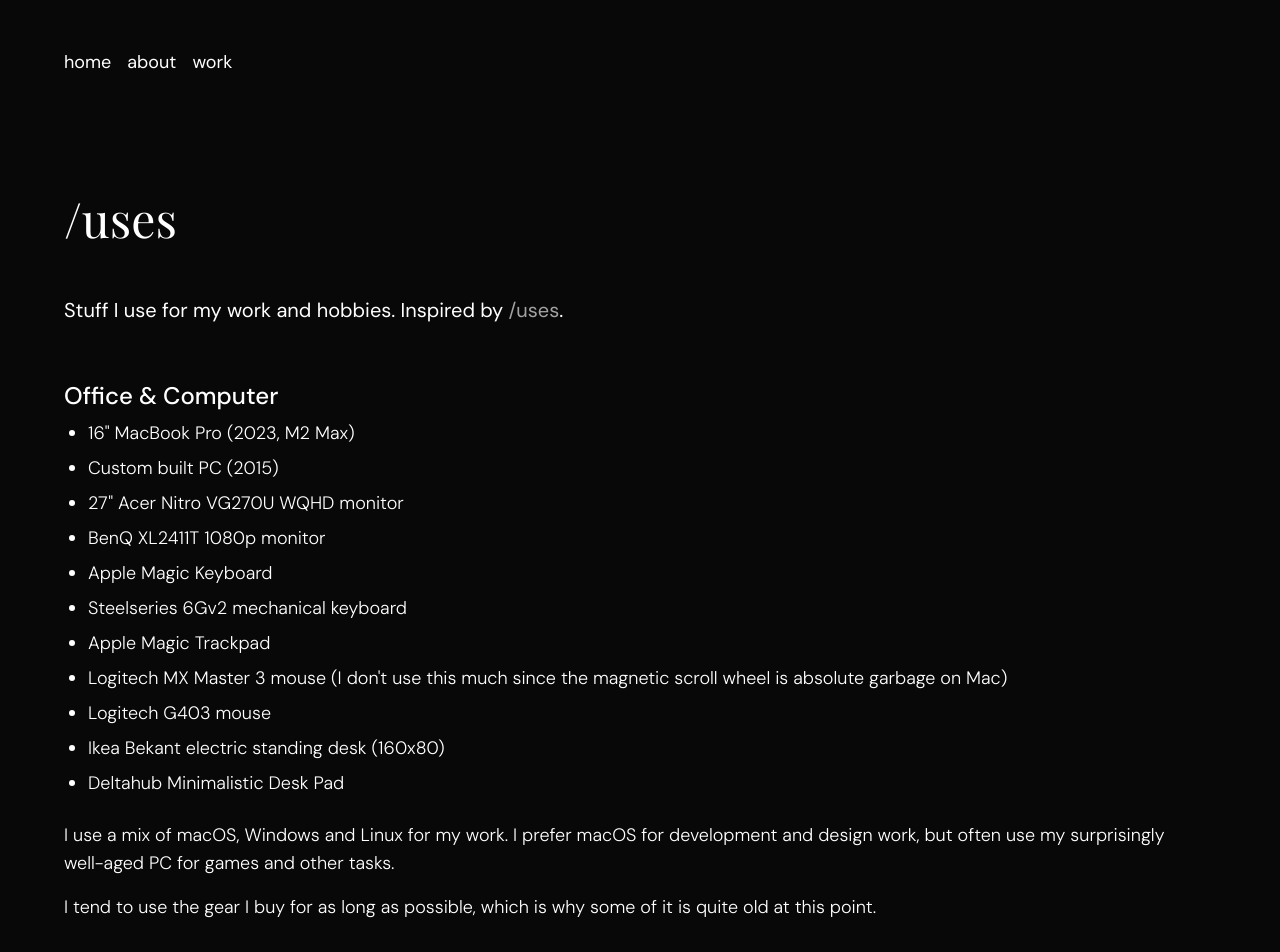
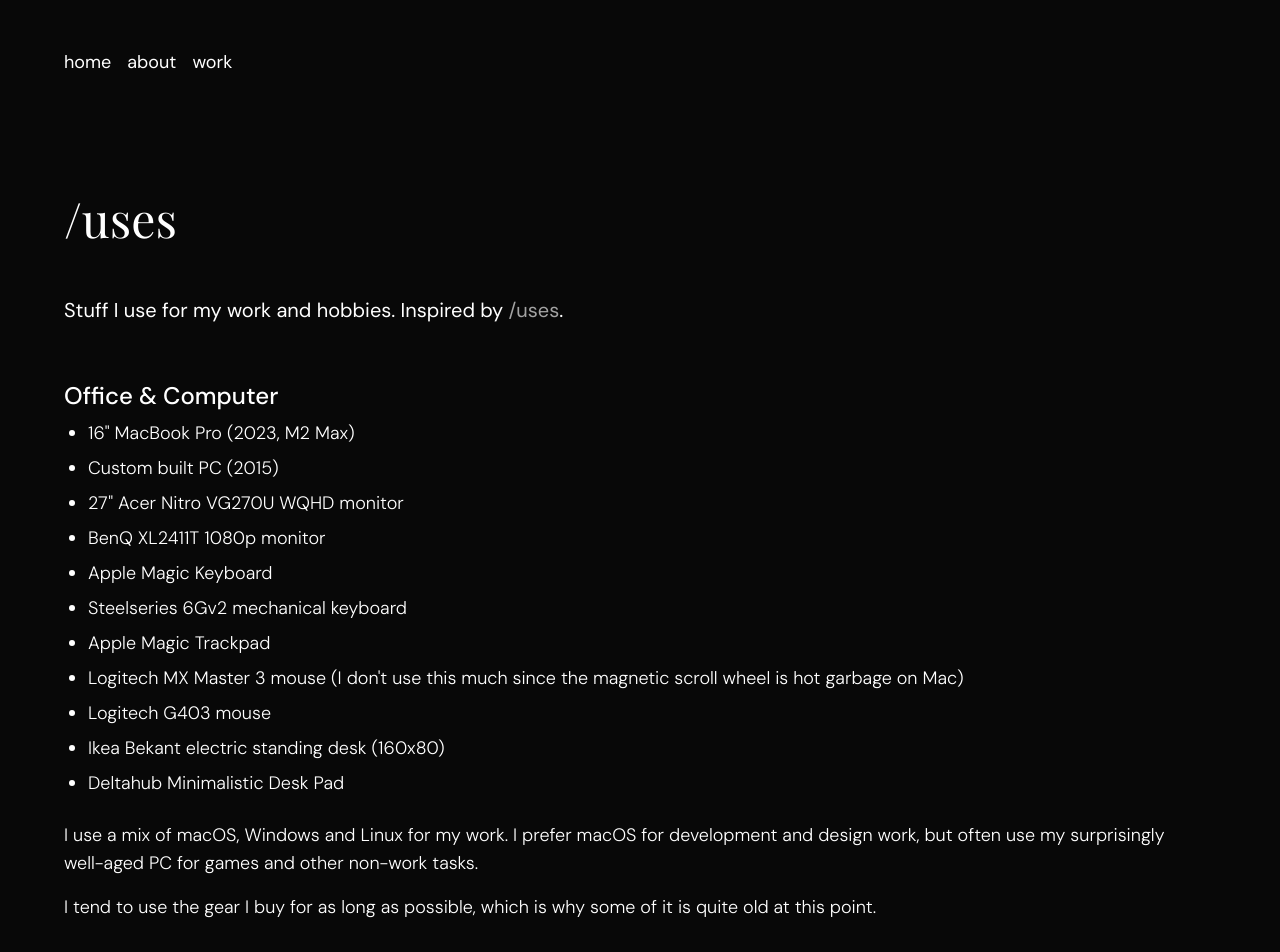
Before and after one commit to Eppu/eetueskelinen.com, a Next.js app: page /uses in a window 1280 px wide. Shown: the top 952 px of the page. Built offline with nearby package versions, Linux system fonts and the light colour scheme; a web font is replaced by a local one.

Commit message:
Minor content updates

```diff
--- a/app/uses/page.tsx
+++ b/app/uses/page.tsx
@@ -30,8 +30,7 @@ export default function Work() {
             <li>Steelseries 6Gv2 mechanical keyboard</li>
             <li>Apple Magic Trackpad</li>
             <li>
-              Logitech MX Master 3 mouse (I don't use this much since the magnetic scroll wheel is absolute garbage on
-              Mac){" "}
+              Logitech MX Master 3 mouse (I don't use this much since the magnetic scroll wheel is hot garbage on Mac)
             </li>
             <li>Logitech G403 mouse</li>
             <li>Ikea Bekant electric standing desk (160x80)</li>
@@ -39,7 +38,7 @@ export default function Work() {
           </ul>
           <p className="text-lg mt-6">
             I use a mix of macOS, Windows and Linux for my work. I prefer macOS for development and design work, but
-            often use my surprisingly well-aged PC for games and other tasks.
+            often use my surprisingly well-aged PC for games and other non-work tasks.
           </p>
           <p className="text-lg mt-4">
             I tend to use the gear I buy for as long as possible, which is why some of it is quite old at this point.
--- a/app/work/page.tsx
+++ b/app/work/page.tsx
@@ -12,7 +12,7 @@ export default function Work() {
   return (
     <section className="flex flex-col md:py-16 max-w-7xl">
       <Title>Work</Title>
-      <p className="text-xl mb-4">
+      <p className="text-xl mb-8">
         Things I've done during my career. See more on my{" "}
         <ExternalLink href="https://linkedin.com/in/eetueskelinen">LinkedIn</ExternalLink>.
       </p>
```
